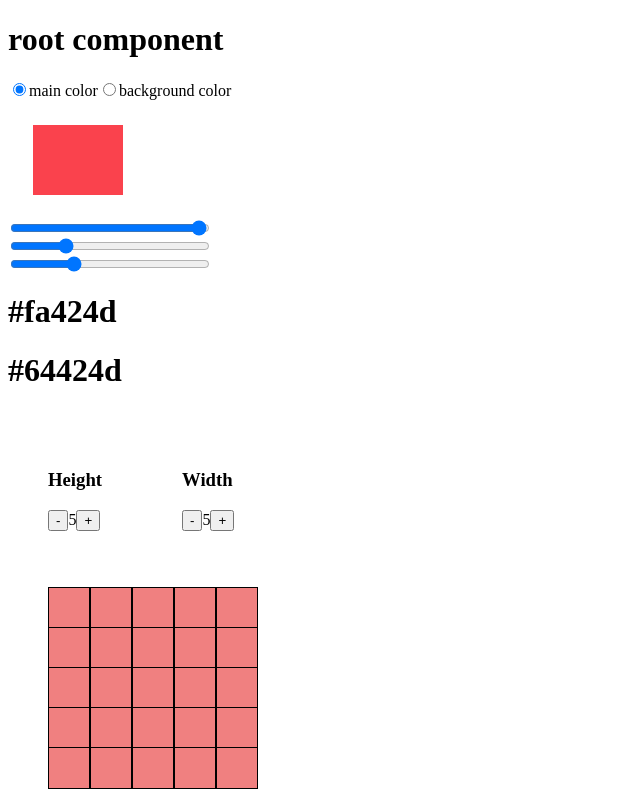
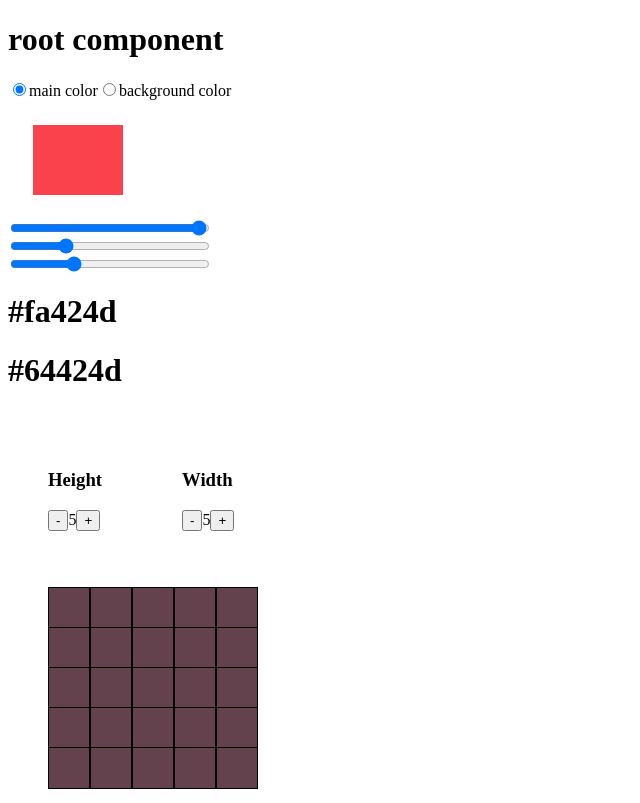
Before and after one commit to hedgehogus/PatternCreator, an Angular app in the folder pattern-creator/: page / in a window 1280 px wide. Shown: the whole page, without its empty margins (0-640 px from the left). Built offline with nearby package versions, Linux system fonts and the light colour scheme.

Commit message:
colors changing dinamically

```diff
--- a/pattern-creator/src/app/pattern.component.html
+++ b/pattern-creator/src/app/pattern.component.html
@@ -22,8 +22,8 @@
                         (mousedown)="mDown($event, cell, i, j)"
                         (mousemove)="change(cell , $event)"
                         class="cell"
-                        [class.default]="cell.color === 0"
-                        [class.selected]="cell.color === 1">
+                        [ngStyle]="getStyle(cell.color)"
+                        >
                     </div>
                 </li>
             </ul>
--- a/pattern-creator/src/app/pattern.component.ts
+++ b/pattern-creator/src/app/pattern.component.ts
@@ -92,6 +92,22 @@ export class PatternComponent {
         }
         resizePattern(pattern);
     }
+
+    getStyle(mainOrBack){
+        if (mainOrBack === 1) {
+            return this.getMainColor();
+        } else if (mainOrBack === 0){
+            return this.getBackColor()
+        }
+    }
+
+    getMainColor(): any {
+        return { 'background-color': this.convertColor(this.mainColor) };
+    }
+
+    getBackColor(): any {
+        return { 'background-color': this.convertColor(this.backColor) };
+    }
 }
 
 function initCells(width, height){
```
